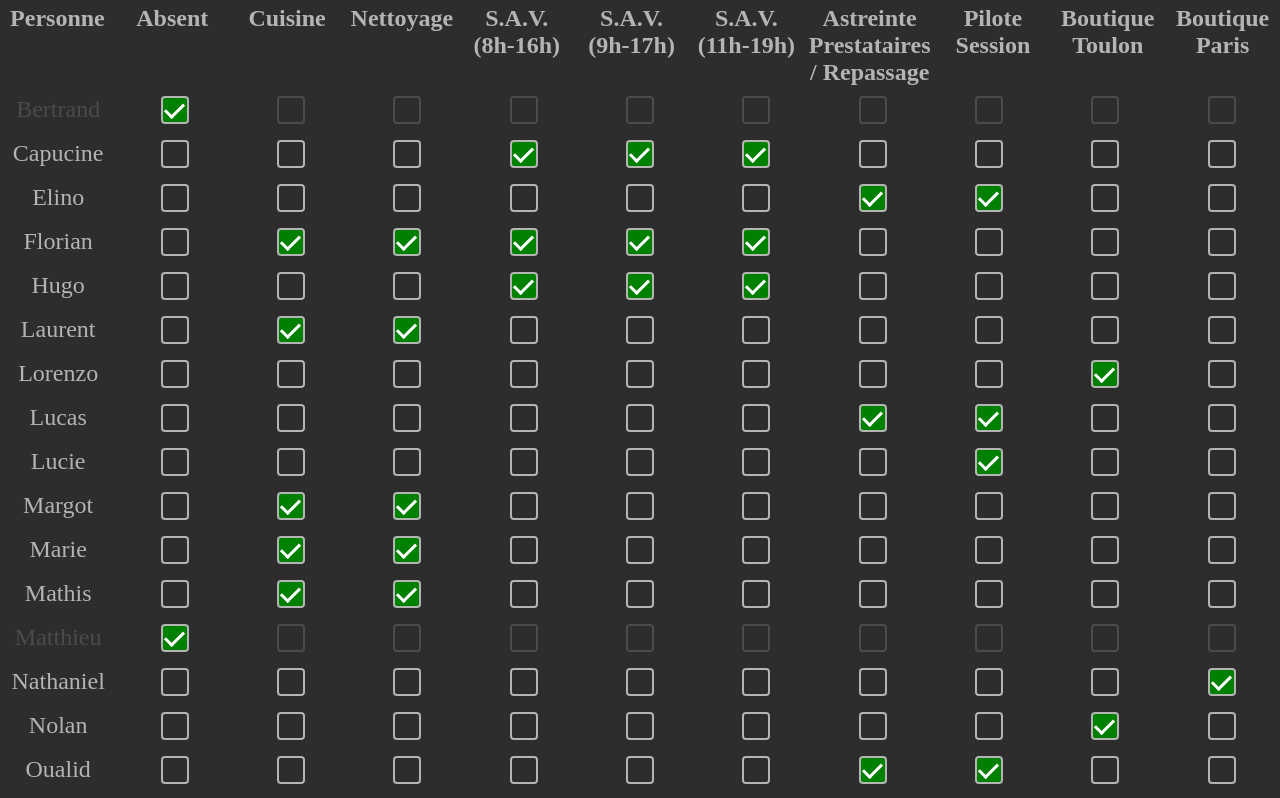
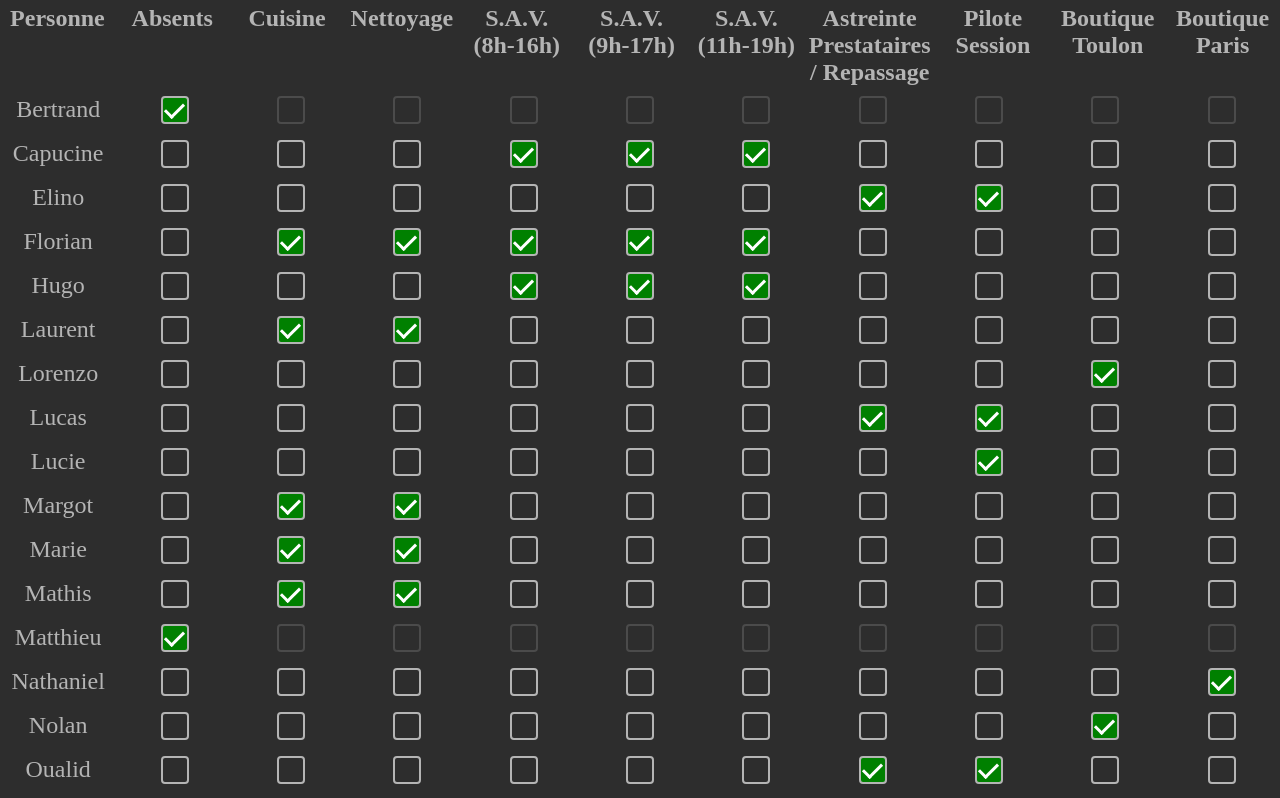
Before and after one commit to LaurentArcos/planner, a React (Create React App) app: page / in a window 1280 px wide. Shown: the top 798 px of the page. Built offline with nearby package versions, Linux system fonts and the light colour scheme.

Commit message:
affichage des noms ok

```diff
--- a/public/index.html
+++ b/public/index.html
@@ -4,14 +4,14 @@
     <meta charset="utf-8" />
     <link rel="icon" href="%PUBLIC_URL%/favicon.ico" />
     <meta
-      name="description"
-      content="Web site created using create-react-app"
+      name="Seagale Planning Helper"
+      content="Seagale Planning Helper"
     />
     <link rel="apple-touch-icon" href="%PUBLIC_URL%/logo192.png" />
 
     <link rel="manifest" href="%PUBLIC_URL%/manifest.json" />
 
-    <title>React App</title>
+    <title>Seagale Planning Helper</title>
   </head>
   <body>
     <div id="root"></div>
--- a/src/PersonList.js
+++ b/src/PersonList.js
@@ -17,14 +17,14 @@ const PersonList = ({ onSelectionDone }) => {
     const updatedSelections = { ...selections };
     const personData = updatedSelections[person];
 
-    if (role === "Absent") {
+    if (role === "Absents") {
       if (personData.roles.has(role)) {
         personData.roles.clear();
       } else {
-        personData.roles.add("Absent");
+        personData.roles.add("Absents");
       }
     } else {
-      if (personData.roles.has("Absent")) {
+      if (personData.roles.has("Absents")) {
         return;
       }
       if (personData.roles.has(role)) {
@@ -55,7 +55,7 @@ const PersonList = ({ onSelectionDone }) => {
       {personsData.map((person) => (
         <div
           className={`row ${
-            selections[person.name].roles.has("Absent") ? "row-absent" : ""
+            selections[person.name].roles.has("Absents") ? "row-absents" : ""
           }`}
           key={person.name}
         >
@@ -69,15 +69,15 @@ const PersonList = ({ onSelectionDone }) => {
                 checked={selections[person.name].roles.has(task.name)}
                 onChange={() => handleRoleChange(person.name, task.name)}
                 disabled={
-                  task.name !== "Absent" &&
-                  selections[person.name].roles.has("Absent")
+                  task.name !== "Absents" &&
+                  selections[person.name].roles.has("Absents")
                 }
               />
               <label
                 htmlFor={`${person.name}-${task.name}`}
                 className={`checkbox-label ${
-                  task.name !== "Absent" &&
-                  selections[person.name].roles.has("Absent")
+                  task.name !== "Absents" &&
+                  selections[person.name].roles.has("Absents")
                     ? "disabled"
                     : ""
                 }`}
--- a/src/WeekPlanner.js
+++ b/src/WeekPlanner.js
@@ -1,10 +1,10 @@
 import React, { useEffect, useState } from "react";
-import personsData from "./persons"; // Importer les données des personnes
-import tasksData from "./tasks"; // Importer les données des tâches
+import personsData from "./persons";
+import tasksData from "./tasks";
 
 const WeekPlanner = ({ selections }) => {
-  const tasks = tasksData; // Utiliser les données des tâches à partir du fichier
-  const persons = personsData; // Utiliser les données des personnes à partir du fichier
+  const tasks = tasksData;
+  const persons = personsData;
 
   const days = [
     "LUNDI",
@@ -16,22 +16,21 @@ const WeekPlanner = ({ selections }) => {
     "DIMANCHE",
   ];
 
-  // Fonction pour vérifier si une personne est déjà attribuée à une tâche pour un jour donné
   function isPersonAssignedToTask(person, task, day) {
     const personSelection = selections[person.name];
     const isTaskScheduledToday = task.days.includes(day);
 
-    if (personSelection.roles.has("Absent")) {
-      return task.name === "Absent";
-    }
-    return (
-      isTaskScheduledToday &&
-      personSelection.roles.has(task.name) &&
-      person.availableDays.includes(day)
-    );
+    const isMarkedAbsent = personSelection.roles.has("Absents");
+    const isDayWeekend = day === "SAMEDI" || day === "DIMANCHE";
+    const isPersonUnavailable = !person.availableDays.includes(day);
+
+    if (task.name === "Absents") {
+      return isMarkedAbsent || (isPersonUnavailable && !isDayWeekend);
     }
 
-  // Regrouper les tâches par groupe
+    return isTaskScheduledToday && personSelection.roles.has(task.name) && !isPersonUnavailable;
+  }
+
   const groupedTasks = tasks.reduce((grouped, task) => {
     const group = task.group;
     if (!grouped[group]) {
@@ -41,9 +40,19 @@ const WeekPlanner = ({ selections }) => {
     return grouped;
   }, {});
 
-  // Fonction pour vérifier si un jour est inactif pour un groupe de tâches
+  function getAbsenteesForDay(day) {
+    const isDayWeekend = day === "SAMEDI" || day === "DIMANCHE";
+    return persons.filter(person => {
+      const personSelection = selections[person.name];
+      const isMarkedAbsent = personSelection.roles.has("Absents");
+      const isPersonUnavailable = !person.availableDays.includes(day);
+
+      return isMarkedAbsent || (isPersonUnavailable && !isDayWeekend);
+    }).map(person => person.name);
+  }
+
+
   function isDayInactive(task, day) {
-    console.log(task); // Ajouter pour le débogage
     return !task.days.includes(day);
   }
 
@@ -53,28 +62,31 @@ const WeekPlanner = ({ selections }) => {
         <tr>
           <th>Tâches / Jours</th>
           {days.map((day) => (
-  <th
-    key={day}
-  >
-    {day}
-  </th>
+            <th key={day}>{day}</th>
           ))}
         </tr>
       </thead>
       <tbody>
   {Object.entries(groupedTasks).map(([group, groupTasks]) => (
     <React.Fragment key={group}>
+      {group && (
         <tr className="group-title">
           <td colSpan={days.length + 1}>{group}</td>
         </tr>
+      )}
       {groupTasks.map((task) => (
         <tr key={task.name}>
           <td>{task.name}</td>
-                {days.map(day => (
-  <td key={`${task.name}-${day}`} className={isDayInactive(task, day) ? 'greyed-out' : ''}>
-    {persons.map(person => (
+          {days.map((day) => (
+            <td
+              key={`${task.name}-${day}`}
+              className={isDayInactive(task, day) ? "greyed-out" : ""}
+            >
+              {persons.map((person) => (
                 <div key={`${task.name}-${day}-${person.name}`}>
-        {isPersonAssignedToTask(person, task, day) && <span>{person.name}</span>}
+                  {isPersonAssignedToTask(person, task, day) && (
+                    <span>{person.name}</span>
+                  )}
                 </div>
               ))}
             </td>
--- a/src/_WeekPlanner.scss
+++ b/src/_WeekPlanner.scss
@@ -1,5 +1,5 @@
 .greyed-out {
-  background-color: #272727; /* Couleur de fond pour les tâches non disponibles */
+  background-color: #222222;
   color: #ccc;
 }
 
@@ -23,13 +23,13 @@ td {
 }
 
 .task {
-  background-color: #555; /* Couleur de fond pour les tâches */
+  background-color: #555;
   color: white;
 }
 
 .group-title {
   font-weight: bold;
-  background-color: #333;
+  background-color: #222222;
   font-size: 1rem;
   color: rgb(146, 146, 146);
   text-align: center;
--- a/src/persons.js
+++ b/src/persons.js
@@ -2,7 +2,7 @@ const persons = [
   {
     name: "Bertrand",
     availableDays: ["LUNDI", "MARDI", "MERCREDI", "JEUDI", "VENDREDI"],
-    tasks: ["Absent"]
+    tasks: ["Absents"]
   },
   {
     name: "Capucine",
@@ -62,7 +62,7 @@ const persons = [
   {
     name: "Matthieu",
     availableDays: ["LUNDI", "MARDI", "MERCREDI", "JEUDI", "VENDREDI"],
-    tasks: ["Absent"]
+    tasks: ["Absents"]
   },
   {
     name: "Nathaniel",
@@ -82,7 +82,7 @@ const persons = [
   {
     name: "Pierre",
     availableDays: ["LUNDI", "MARDI", "MERCREDI", "JEUDI", "VENDREDI"],
-    tasks: ["Absent"]
+    tasks: ["Absents"]
   },
   {
     name: "Quentin",
--- a/src/tasks.js
+++ b/src/tasks.js
@@ -1,6 +1,6 @@
 const tasks = [
   {
-    name: "Absent",
+    name: "Absents",
     group: "",
     days: ["LUNDI", "MARDI", "MERCREDI", "JEUDI", "VENDREDI", "SAMEDI", "DIMANCHE"]
   },
```
Also changed, not shown: public/manifest.json. Lines whose indentation alone changed are shown as unchanged.
